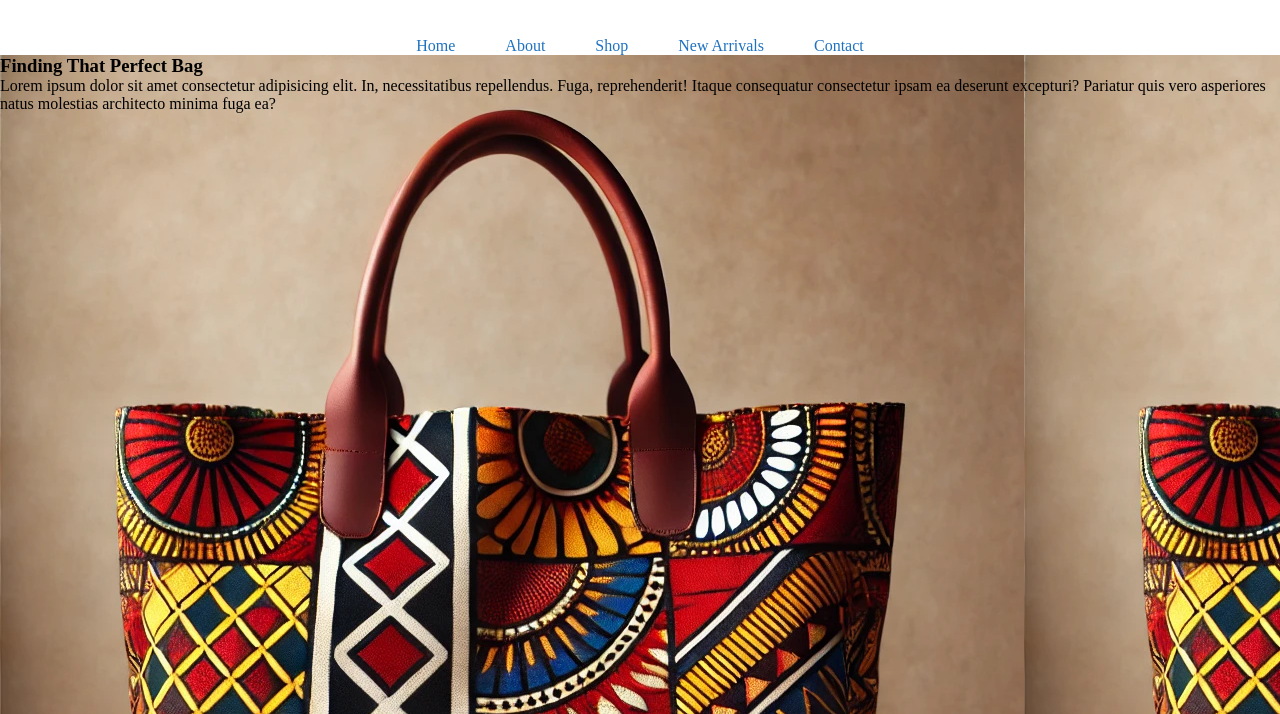
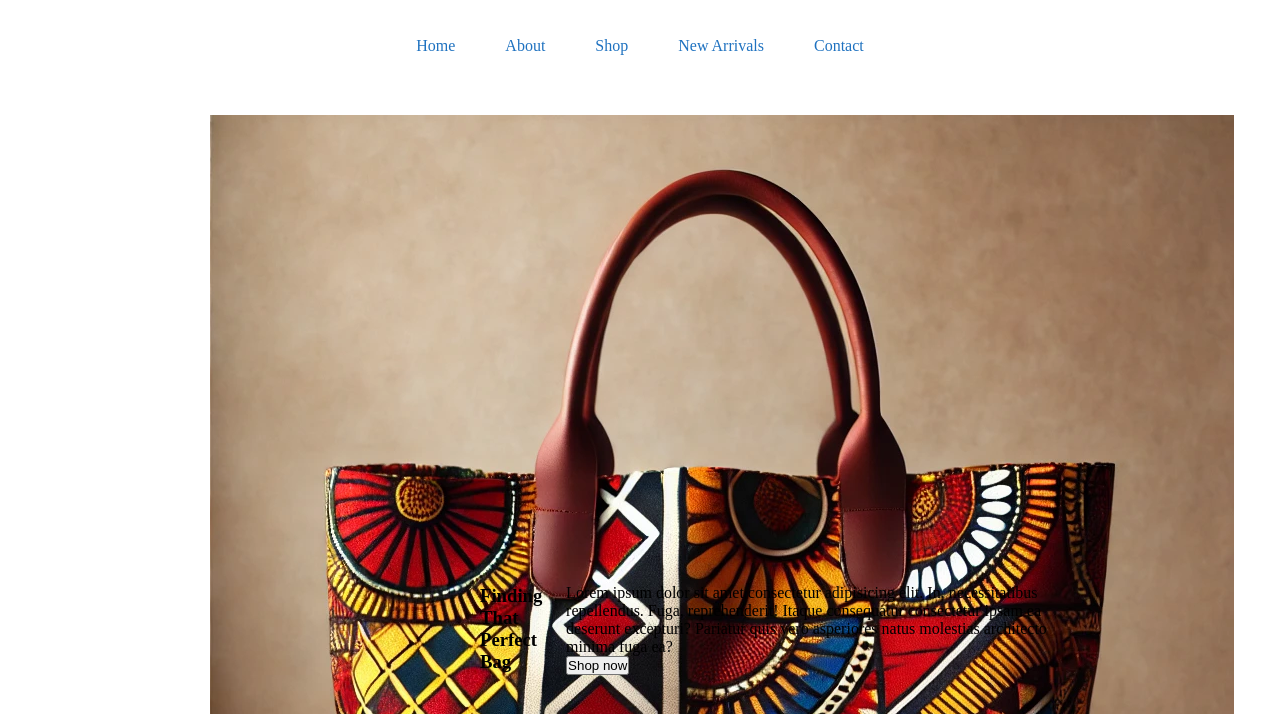
Before and after one commit to Naayart/J-J-Landing-Page, a plain HTML site: page index.html in a window 1280 px wide. Shown: the part 86-800 px from the top of the page. Drawn offline with Linux system fonts and the light colour scheme.

Commit message:
starting the section

```diff
--- a/index.html
+++ b/index.html
@@ -39,7 +39,10 @@
       </ul>
     </nav>
     <section class="introduction">
-      <div class="intro-read">
+      <div class="image">
+        <img src="./images/Bag 1.webp" alt="image of a bag" />
+      </div>
+      <div class="intro-text">
         <h3>Finding That Perfect Bag</h3>
       </div>
 
@@ -50,6 +53,8 @@
           consectetur ipsam ea deserunt excepturi? Pariatur quis vero asperiores
           natus molestias architecto minima fuga ea?
         </p>
+
+        <a href=""><button>Shop now</button></a>
       </div>
     </section>
   </body>
--- a/styles.css
+++ b/styles.css
@@ -95,7 +95,19 @@
   transition: 0.8s ease-in-out;
 }
 
+/* styling section */
+
 .introduction {
-  background-image: url(./images/Bag\ 1.webp);
-  height: 400vh;
+  display: flex;
+  flex-direction: row;
+  align-items: center;
+  gap: 20px;
+  max-width: 900px;
+  margin: 40px auto;
+  padding: 20px;
 }
+
+.image {
+  flex-shrink: 2;
+  min-width: 250px;
+}
```
